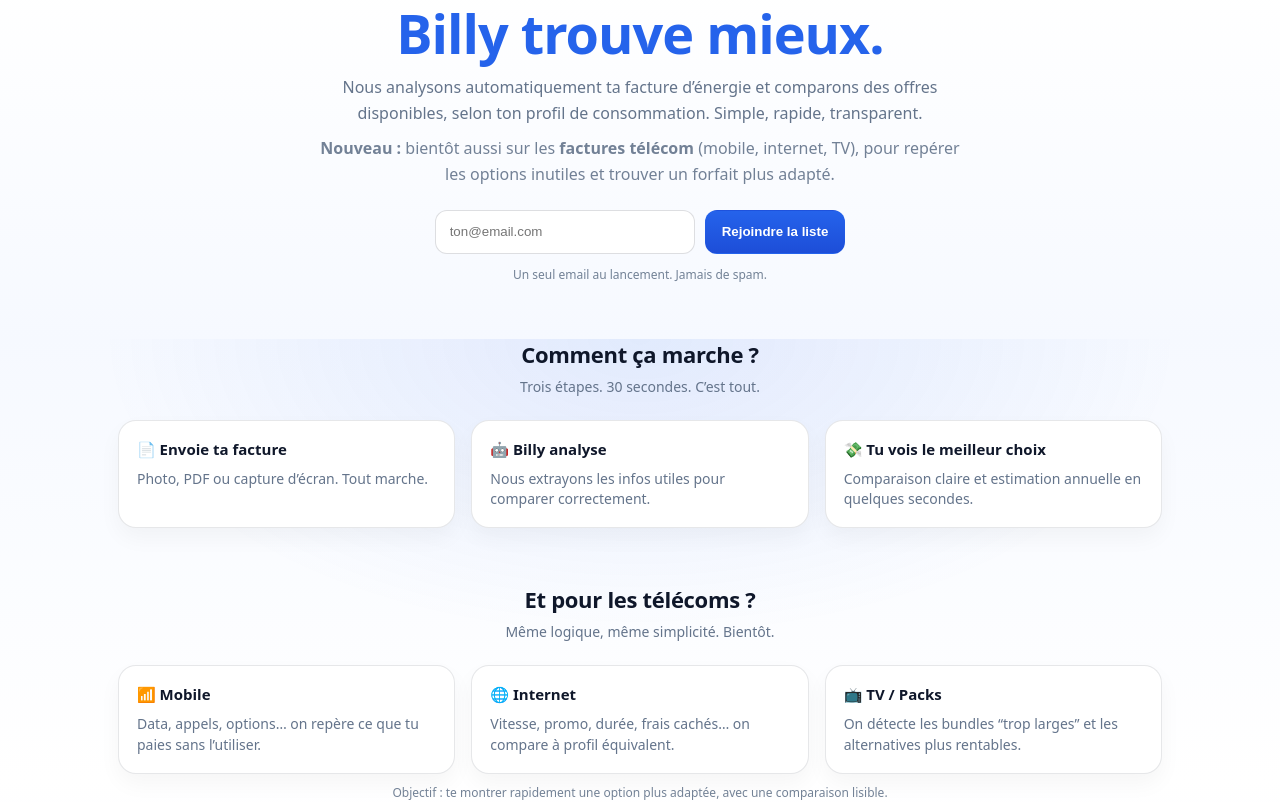
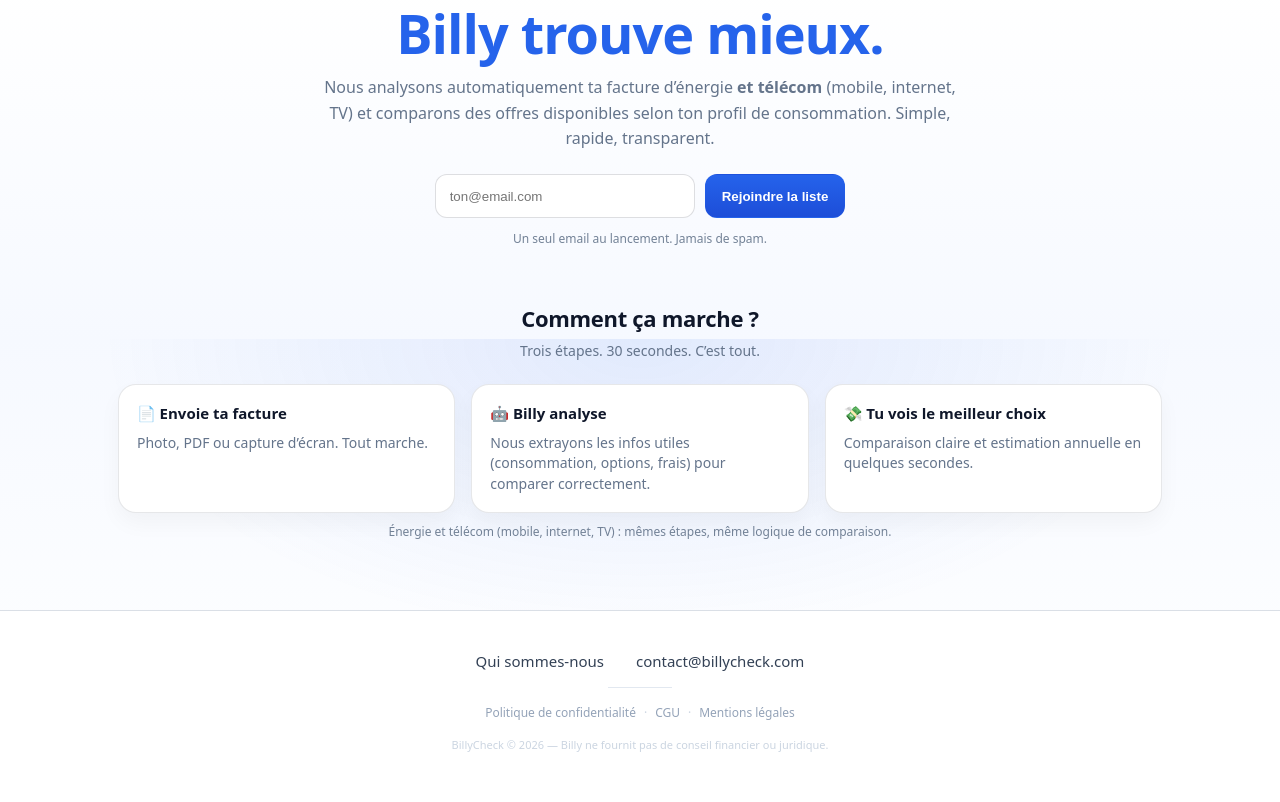
Before and after one commit to jeremieoyabun/billycheck-comingsoon, a Next.js app: page / in a window 1280 px wide. Shown: the part 461-1263 px from the top of the page. Built offline with nearby package versions, Linux system fonts and the light colour scheme.

Commit message:
coming soon: add telecom section

```diff
--- a/src/app/page.tsx
+++ b/src/app/page.tsx
@@ -28,7 +28,6 @@ export default function Page() {
 
   return (
     <div className="min-h-screen flex flex-col">
-      {/* ✅ Tout le contenu dans un container centré */}
       <main className="container flex-1">
         <header className="header">
           <img src="/logo.png" alt="BillyCheck" style={{ height: 28 }} />
@@ -47,15 +46,10 @@ export default function Page() {
             <span className="accent">Billy trouve mieux.</span>
           </h1>
 
+          {/* ✅ ÉLEC + TÉLÉCOM au même niveau */}
           <p className="sub">
-            Nous analysons automatiquement ta facture d’énergie et comparons des offres disponibles,
-            selon ton profil de consommation. Simple, rapide, transparent.
-          </p>
-
-          {/* ✅ AJOUT : Télécom teaser (petit, clair, non intrusif) */}
-          <p className="sub" style={{ marginTop: 10, opacity: 0.9 }}>
-            <strong>Nouveau :</strong> bientôt aussi sur les <strong>factures télécom</strong> (mobile, internet, TV),
-            pour repérer les options inutiles et trouver un forfait plus adapté.
+            Nous analysons automatiquement ta facture d’énergie <strong>et télécom</strong> (mobile, internet, TV) et
+            comparons des offres disponibles selon ton profil de consommation. Simple, rapide, transparent.
           </p>
 
           <div className="waitlist">
@@ -93,7 +87,9 @@ export default function Page() {
 
             <div className="card">
               <div className="cardTitle">🤖 Billy analyse</div>
-              <div className="cardText">Nous extrayons les infos utiles pour comparer correctement.</div>
+              <div className="cardText">
+                Nous extrayons les infos utiles (consommation, options, frais) pour comparer correctement.
+              </div>
             </div>
 
             <div className="card">
@@ -101,37 +97,14 @@ export default function Page() {
               <div className="cardText">Comparaison claire et estimation annuelle en quelques secondes.</div>
             </div>
           </div>
-        </section>
 
-        {/* ✅ AJOUT : section Télécom dédiée */}
-        <section className="section">
-          <div className="sectionTitle">Et pour les télécoms ?</div>
-          <div className="sectionSub">Même logique, même simplicité. Bientôt.</div>
-
-          <div className="cards">
-            <div className="card">
-              <div className="cardTitle">📶 Mobile</div>
-              <div className="cardText">Data, appels, options… on repère ce que tu paies sans l’utiliser.</div>
-            </div>
-
-            <div className="card">
-              <div className="cardTitle">🌐 Internet</div>
-              <div className="cardText">Vitesse, promo, durée, frais cachés… on compare à profil équivalent.</div>
-            </div>
-
-            <div className="card">
-              <div className="cardTitle">📺 TV / Packs</div>
-              <div className="cardText">On détecte les bundles “trop larges” et les alternatives plus rentables.</div>
-            </div>
-          </div>
-
+          {/* ✅ Note courte : télécom sans “bientôt / nouveau” */}
           <div className="note" style={{ marginTop: 10 }}>
-            Objectif : te montrer rapidement une option plus adaptée, avec une comparaison lisible.
+            Énergie et télécom (mobile, internet, TV) : mêmes étapes, même logique de comparaison.
           </div>
         </section>
       </main>
 
-      {/* ✅ Footer en full width */}
       <Footer />
     </div>
   );
```
